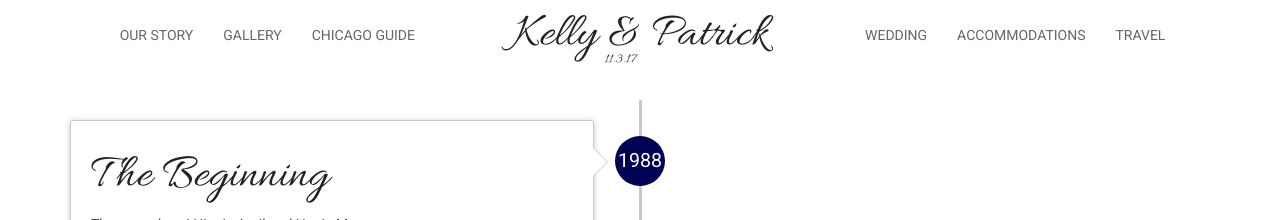
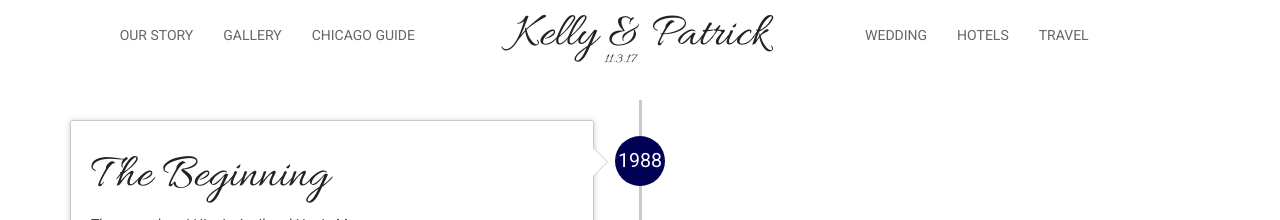
Before and after one commit to futurefullers/futurefullers.github.io, a Jekyll site: the page built from story.html, in a window 1280 px wide. Shown: the top 220 px of the page. Built offline with Jekyll 4.4.1, drawn with Linux system fonts in a browser that asks for light colours; nearby versions of some CDN libraries.

Commit message:
Renamed "accommodations" to "hotels"
Saves space in the navbar

```diff
--- a/_data/markers.yml
+++ b/_data/markers.yml
@@ -26,7 +26,7 @@
     location:
         lat: 41.880604
         lng: -87.627
-    image: img/accommodations/palmer.png
+    image: img/hotels/palmer.png
     content: |
         ### The Palmer House Hilton
         *A block from the reception!*<br/>
@@ -41,7 +41,7 @@
     location:
         lat: 41.8823
         lng: -87.624957
-    image: img/accommodations/club.png
+    image: img/hotels/club.png
     content: |
         ### University Club
         *Same place as the reception!*<br/>
@@ -55,7 +55,7 @@
     location:
         lat: 41.8816
         lng: -87.632197
-    image: img/accommodations/residence.png
+    image: img/hotels/residence.png
     content: |
         ### The Residence Inn Chicago Downtown/Loop
         *4.5 blocks (0.4 mi) from the reception!*<br/>
--- a/_data/pages.yml
+++ b/_data/pages.yml
@@ -109,7 +109,7 @@ chicago: |
      3. Recommended bars to celebrate at on any night (to be added)
      4. Recommended Chicago attractions if you have extra time (to be added)
 
-accommodations: |
+hotels: |
     For the convenience and comfort of our guests, we have reserved
     blocks of hotel rooms at three different locations and we wanted
     to pass on relevant information.
--- a/_layouts/default.html
+++ b/_layouts/default.html
@@ -49,7 +49,7 @@
                             <li><a href="/gallery">Gallery</a></li>
                             <li><a href="/chicago">Chicago Guide</a></li>
                             <li><a href="/wedding">Wedding</a></li>
-                            <li><a href="/accommodations">Accommodations</a></li>
+                            <li><a href="/hotels">Hotels</a></li>
                             <li><a href="/travel">Travel</a></li>
                         </ul>
                     </div>
@@ -71,7 +71,7 @@
                             <div class="col-xs-4">
                                 <ul class="nav navbar-nav">
                                     <li><a href="/wedding">Wedding</a></li>
-                                    <li><a href="/accommodations">Accommodations</a></li>
+                                    <li><a href="/hotels">Hotels</a></li>
                                     <li><a href="/travel">Travel</a></li>
                                 </ul>
                             </div>
```
Also changed, not shown: accommodations.html (deleted, +0 -17 lines), hotels.html (added, +17 -0 lines), img/hotels/club.png (renamed from img/accommodations/club.png), img/hotels/club@2x.png (renamed from img/accommodations/club@2x.png), img/hotels/palmer.png (renamed from img/accommodations/palmer.png), img/hotels/palmer@2x.png (renamed from img/accommodations/palmer@2x.png), img/hotels/residence.png (renamed from img/accommodations/residence.png), img/hotels/residence@2x.png (renamed from img/accommodations/residence@2x.png).
